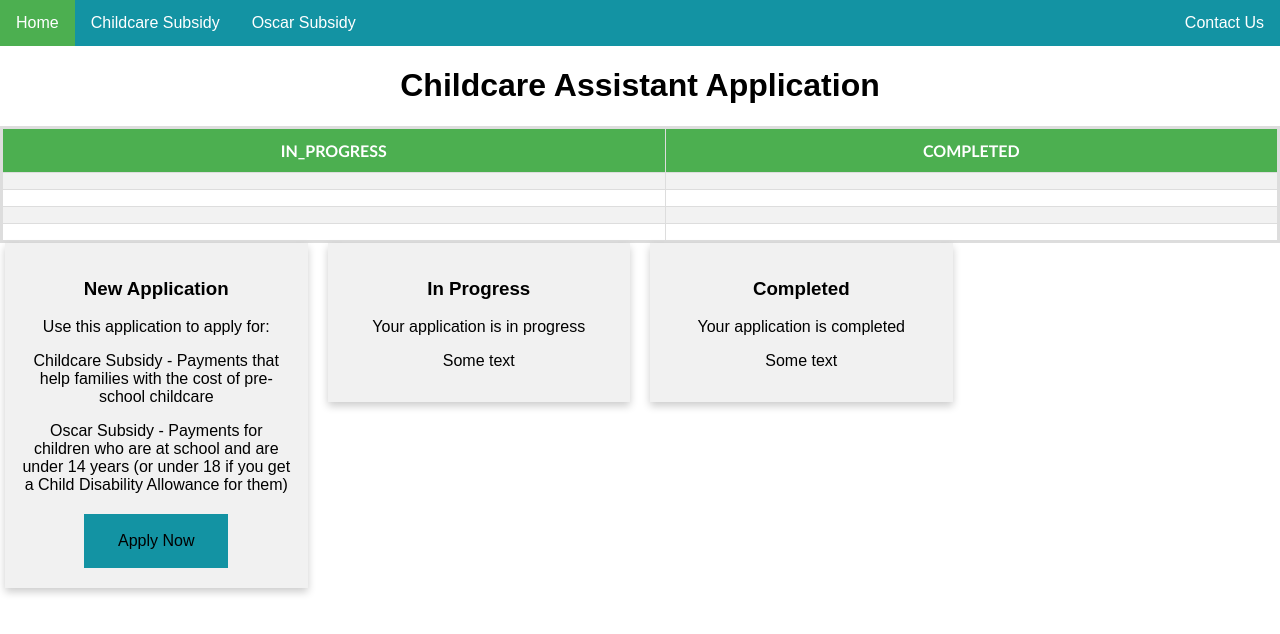
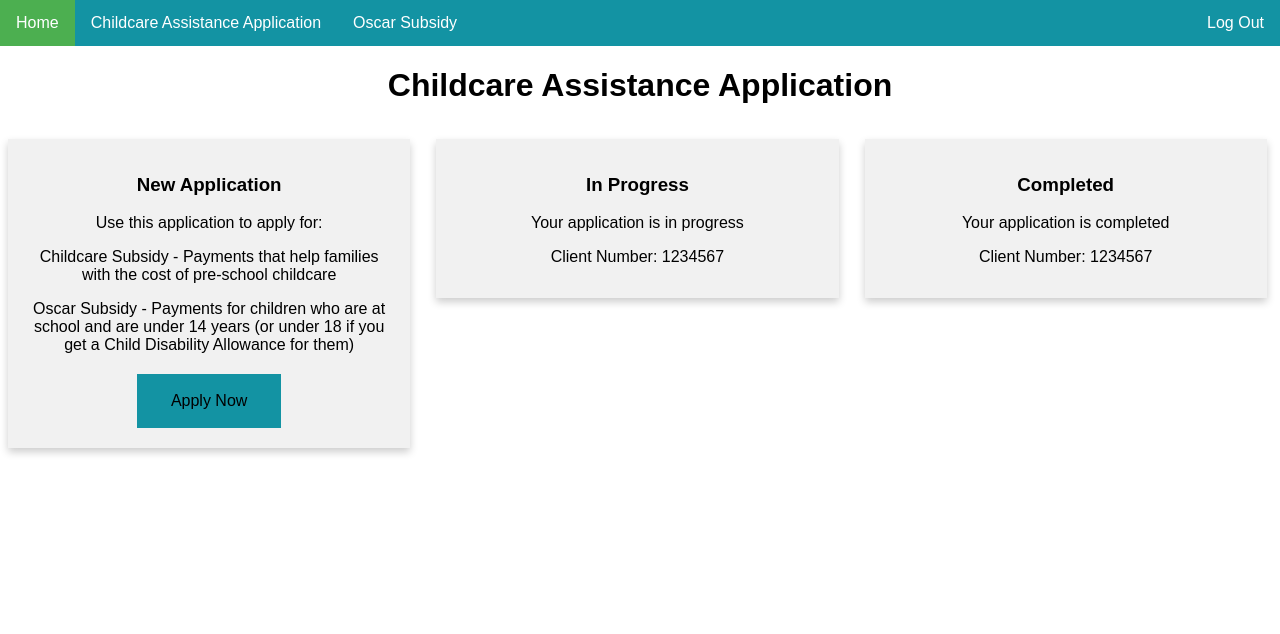
Before and after one commit to dimazper/eljfrontend, a React (Create React App) app in the folder userform/: page / in a window 1280 px wide. Shown: the top 634 px of the page. Built offline with nearby package versions, Linux system fonts and the light colour scheme.

Commit message:
landing page updated

```diff
--- a/userform/src/components/LandingPage.css
+++ b/userform/src/components/LandingPage.css
@@ -54,9 +54,11 @@ body {
 
 /* Float four columns side by side */
 .column {
-  float: left;
-  width: 25%;
-  padding: 0 10px;
+  /* float: center; */
+  margin: center;
+  width: 33.2%;
+  border: 3px solid #ffffff;
+  padding: 10px;
 }
 
 /* Remove extra left and right margins, due to padding */
--- a/userform/src/components/LandingPage.js
+++ b/userform/src/components/LandingPage.js
@@ -8,6 +8,8 @@ import './LandingPage.css';
 import { Card } from 'react-bootstrap';
 import { Button } from 'react-bootstrap';
 import apply from "./apply_images.png"
+import { Link } from 'react-router-dom';
+
 
 // landing page
 
@@ -23,41 +25,60 @@ export class LandingPage extends Component {
            ]
         }
      }
-     createTableData() {
+
+     createTableDataInProgress() {
         return this.state.users.map((user, index) => {
-           const { In_Progress, Completed } = user
+           const { In_Progress } = user
            return (
               <tr key={In_Progress}>
-                 <td>{In_Progress}</td>
+                  <td>{In_Progress}</td>
+              </tr>
+           )
+        })
+     }
+
+     createTableDataCompleted() {
+        return this.state.users.map((user, index) => {
+           const { Completed } = user
+           return (
+              <tr key={Completed}>
                  <td>{Completed}</td>
               </tr>
            )
         })
      }
 
-     createTableHeader() {
+     createTableHeaderInProgress() {
         let header = Object.keys(this.state.users[0])
         return header.map((key, index) => {
            return <th key={index}>{key.toUpperCase()}</th>
         })
      }
+
+     createTableHeaderCompleted() {
+        let header = Object.keys(this.state.users[0])
+        return header.map((key, index) => {
+           return <th key={index}>{key.toUpperCase()}</th>
+        })
+     }
+
      render() {
         return (
             <div>
                <ul class="topnav">
                   <li><a class="active" href="#home">Home</a></li>
-                  <li><a href="#news">Childcare Subsidy</a></li>
+                  <li><a href="#news">Childcare Assistance Application</a></li>
                   <li><a href="#contact">Oscar Subsidy</a></li>
-                  <li class="right"><a href="#about">Contact Us</a></li>
+                  <li class="right"><a href="#about">Log Out</a></li>
                </ul>
                <nav title="Early Learning Center Form" />
-              <h1 id='title'>Childcare Assistant Application</h1>
-              <table id='users'>
+              <h1 id='title'>Childcare Assistance Application</h1>
+              {/* <table id='users'>
                  <tbody>
                     <tr>{this.createTableHeader()}</tr>
                     {this.createTableData()}
                  </tbody>
-              </table>
+              </table> */}
 
               <div class="row">
   <div class="column">
@@ -69,7 +90,7 @@ export class LandingPage extends Component {
         <p>Oscar Subsidy - Payments for children who are at school and are under 14 years (or under
                         18 if you get a Child Disability Allowance for them)    </p>
 
-      <button class="button button1">Apply Now</button>
+      <Link to="/userform"><button class="button button1">Apply Now</button></Link>
     </div>
   </div>
 
@@ -77,7 +98,13 @@ export class LandingPage extends Component {
     <div class="card">
       <h3>In Progress</h3>
       <p>Your application is in progress</p>
-      <p>Some text</p>
+      {/* <table id='users'>
+                 <tbody>
+                    <tr>{this.createTableHeaderInProgress()}</tr>
+                    {this.createTableDataInProgress()}
+                 </tbody>
+              </table> */}
+      <p>Client Number: 1234567</p>
     </div>
   </div>
 
@@ -85,7 +112,13 @@ export class LandingPage extends Component {
     <div class="card">
       <h3>Completed</h3>
       <p>Your application is completed</p>
-      <p>Some text</p>
+      {/* <table id='users'>
+                 <tbody>
+                    <tr>{this.createTableHeaderCompleted()}</tr>
+                    {this.createTableDataCompleted()}
+                 </tbody>
+              </table> */}
+      <p>Client Number: 1234567</p>
     </div>
   </div>
 </div>
```
